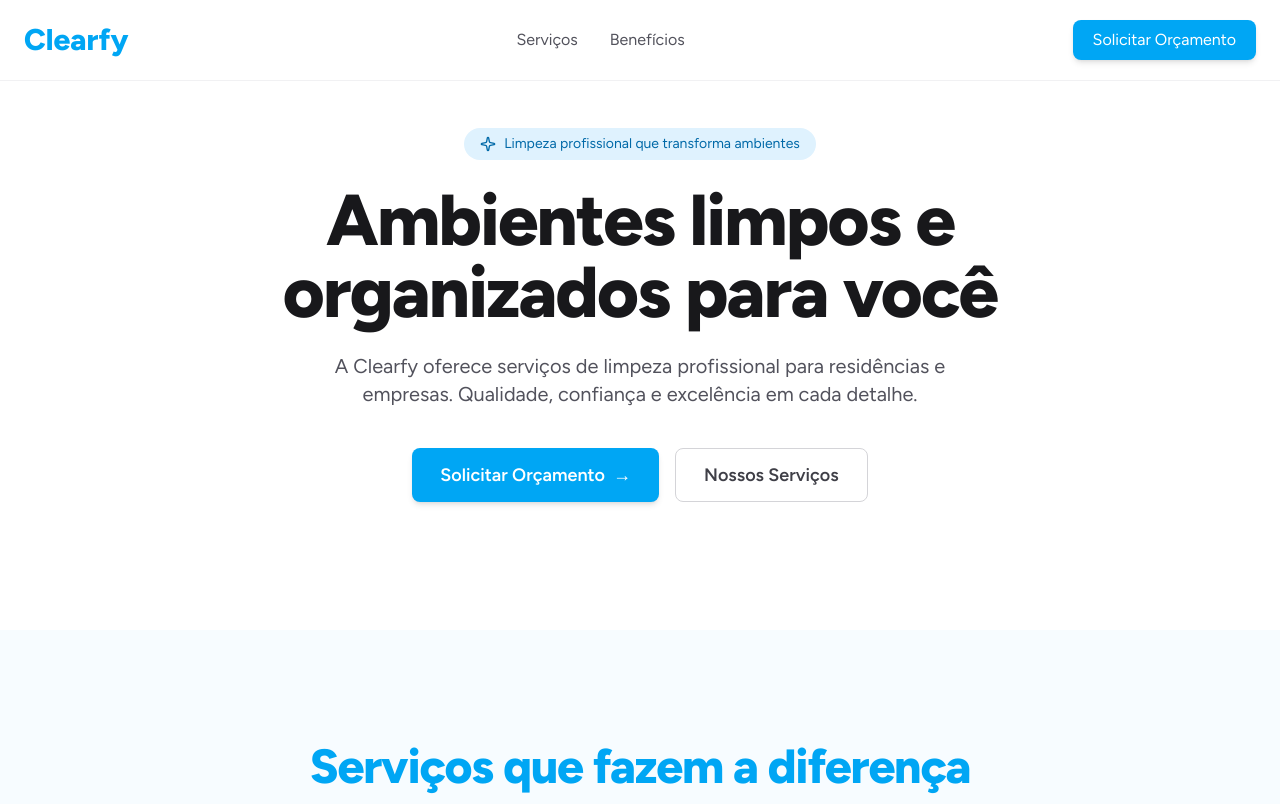
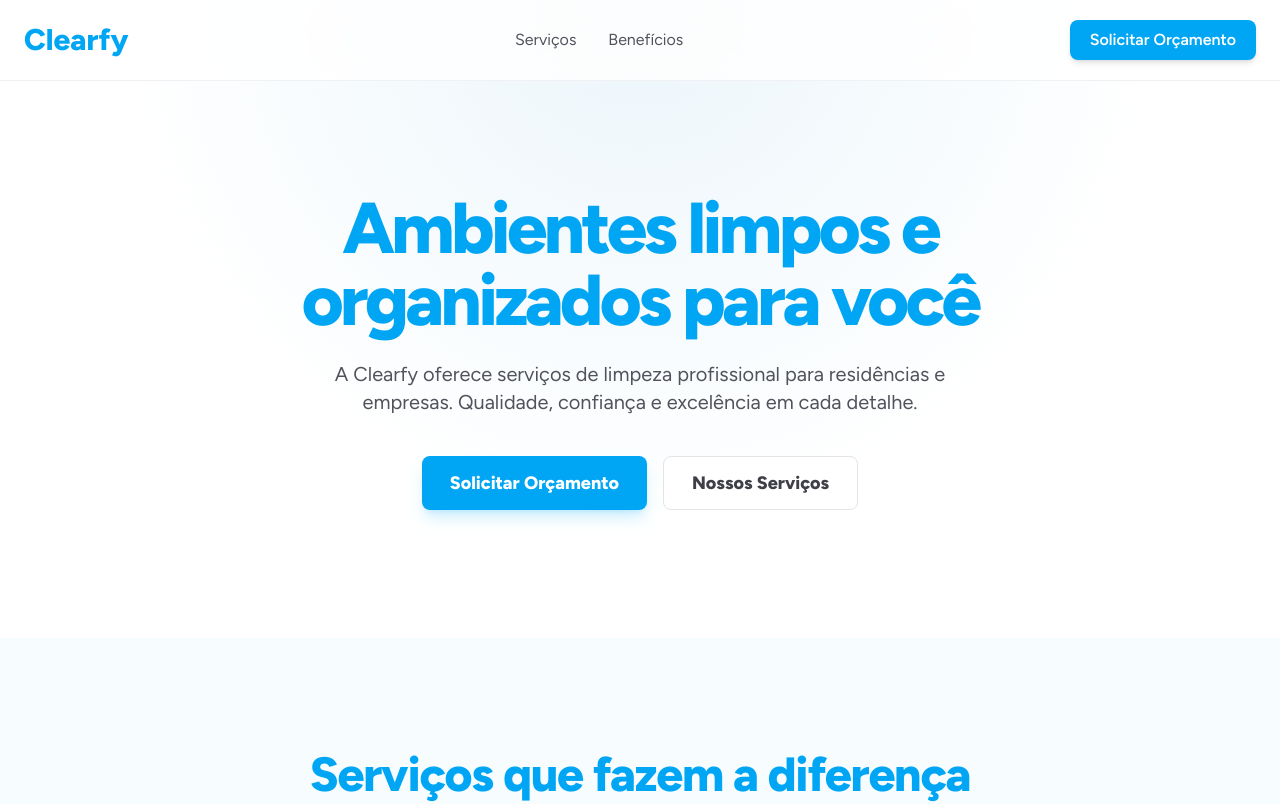
Before and after one commit to DaviFelipe00/clearfy, a Next.js app: page / in a window 1280 px wide. Shown: the top 804 px of the page. Built offline with nearby package versions, Linux system fonts and the light colour scheme.

Commit message:
mudando a cor do texto principal

```diff
--- a/src/app/globals.css
+++ b/src/app/globals.css
@@ -12,10 +12,6 @@
   --font-mono: var(--font-geist-mono);
 }
 
-/* MELHORIA:
-  - Adiciona rolagem suave para navegação em âncoras (#).
-  - Adiciona transições suaves para todos os elementos (hover, etc).
-*/
 @layer base {
   html {
     @apply scroll-smooth;
--- a/src/components/CallToAction.tsx
+++ b/src/components/CallToAction.tsx
@@ -1,36 +1,35 @@
 // Em: src/components/CallToAction.tsx
-
+"use client"; // Adicionado para consistência com animações futuras, se desejar
 import Link from 'next/link';
+import { ArrowRight } from 'lucide-react'; // Importei a seta
 
 export function CallToAction() {
   return (
     <section id="solicitar" className="w-full py-20 md:py-28 bg-sky-500">
       <div className="max-w-7xl mx-auto px-6 flex flex-col items-center text-center">
 
-        {/* Título */}
         <h2 className="text-4xl md:text-6xl font-bold tracking-tight text-white max-w-3xl">
           Pronto para ter um ambiente impecável?
         </h2>
 
-        {/* Subtítulo */}
         <p className="mt-6 text-lg md:text-xl text-sky-50 max-w-2xl">
           Junte-se a centenas de clientes satisfeitos que já transformaram seus ambientes com a Clearfy. Solicite seu orçamento hoje mesmo.
         </p>
 
-        {/* Botões */}
         <div className="mt-10 flex flex-col sm:flex-row gap-4">
           <Link
             href="#solicitar-form"
-            className="flex items-center justify-center gap-2 bg-white text-sky-600 px-7 py-3 rounded-lg font-semibold text-lg hover:bg-zinc-100 transition-colors shadow-md"
+            // MELHORIA: Trocado de 'font-semibold' para 'font-extrabold'
+            className="flex items-center justify-center gap-2 bg-white text-sky-600 px-7 py-3 rounded-lg font-extrabold text-lg hover:bg-zinc-100 shadow-md"
           >
             Solicitar Orçamento
-            <span aria-hidden="true">&rarr;</span>
           </Link>
           <Link
-            href="https://wa.me/SEUNUMERO" // Coloque seu link do WhatsApp aqui
+            href="https://wa.me/SEUNUMERO"
             target="_blank"
             rel="noopener noreferrer"
-            className="flex items-center justify-center bg-sky-500 text-white px-7 py-3 rounded-lg font-semibold text-lg border-2 border-white hover:bg-sky-400 transition-colors"
+            // MELHORIA: Trocado de 'font-semibold' para 'font-extrabold'
+            className="flex items-center justify-center bg-sky-500 text-white px-7 py-3 rounded-lg font-extrabold text-lg border-2 border-white hover:bg-sky-400"
           >
             Falar no WhatsApp
           </Link>
--- a/src/components/Header.tsx
+++ b/src/components/Header.tsx
@@ -1,4 +1,3 @@
-// Em: src/components/Header.tsx
 import Link from 'next/link';
 
 export function Header() {
@@ -23,7 +22,8 @@ export function Header() {
         {/* Botão de Orçamento */}
         <a
           href="#solicitar"
-          className="bg-sky-500 text-white px-5 py-2 rounded-lg font-medium hover:bg-sky-600 shadow-md"
+          // MELHORIA: Trocado de 'font-medium' para 'font-semibold'
+          className="bg-sky-500 text-white px-5 py-2 rounded-lg font-semibold hover:bg-sky-600 shadow-md"
         >
           Solicitar Orçamento
         </a>
--- a/src/components/hero.tsx
+++ b/src/components/hero.tsx
@@ -1,44 +1,79 @@
-import { Sparkle } from 'lucide-react';
+"use client";
+
+import { Sparkle} from 'lucide-react';
 import Link from 'next/link';
+import { motion } from 'framer-motion';
+
+const staggerContainer = {
+  hidden: { opacity: 0 },
+  show: {
+    opacity: 1,
+    transition: {
+      staggerChildren: 0.15,
+      delayChildren: 0.1,
+    },
+  },
+};
+
+const itemFadeInUp = {
+  hidden: { opacity: 0, y: 20 },
+  show: {
+    opacity: 1,
+    y: 0,
+    transition: {
+      duration: 0.5,
+      ease: "easeOut"
+    }
+  },
+};
 
 export function Hero() {
   return (
-    <section className="w-full pt-24 py-24 md:py-32 bg-white">
-      <div className="max-w-7xl mx-auto px-6 flex flex-col items-center text-center">
-        {/* Badge */}
-        <div className="inline-flex items-center gap-2 bg-sky-100 text-sky-700 px-4 py-1.5 rounded-full text-sm font-medium mb-6">
-          <Sparkle className="w-4 h-4" />
-          Limpeza profissional que transforma ambientes
-        </div>
+    <section className="relative w-full pt-40 pb-24 md:pt-48 md:pb-32 bg-white overflow-hidden">
+      <div
+        className="absolute inset-x-0 top-0 h-[600px] w-full max-w-7xl mx-auto"
+        style={{
+          background: 'radial-gradient(circle at top, rgba(2, 132, 199, 0.08), transparent 60%)'
+        }}
+        aria-hidden="true"
+      />
 
-        {/* Título Principal */}
-        <h1 className="text-5xl md:text-7xl font-bold tracking-tight text-zinc-900 max-w-4xl">
+      <motion.div
+        className="relative max-w-7xl mx-auto px-6 flex flex-col items-center text-center z-10"
+        variants={staggerContainer}
+        initial="hidden"
+        animate="show"
+      >
+        <motion.h1
+          className="text-5xl md:text-7xl font-extrabold tracking-tighter text-sky-500 max-w-4xl"
+        >
           Ambientes limpos e organizados para você
-        </h1>
+        </motion.h1>
 
-        {/* Subtítulo */}
-        <p className="mt-6 text-lg md:text-xl text-zinc-600 max-w-2xl">
+        <motion.p
+          className="mt-6 text-lg md:text-xl text-zinc-600 max-w-2xl"
+        >
           A Clearfy oferece serviços de limpeza profissional para residências e
           empresas. Qualidade, confiança e excelência em cada detalhe.
-        </p>
+        </motion.p>
 
-        {/* Botões */}
-        <div className="mt-10 flex flex-col sm:flex-row gap-4">
+        <motion.div
+          className="mt-10 flex flex-col sm:flex-row gap-4"
+        >
           <Link
             href="#solicitar"
-            className="flex items-center justify-center gap-2 bg-sky-500 text-white px-7 py-3 rounded-lg font-semibold text-lg hover:bg-blue-600 transition-colors shadow-md"
+            className="flex items-center justify-center gap-2 bg-sky-500 text-white px-7 py-3 rounded-lg font-extrabold text-lg hover:bg-sky-600 shadow-lg shadow-sky-500/20 hover:shadow-xl hover:shadow-sky-500/30"
           >
             Solicitar Orçamento
-            <span aria-hidden="true">&rarr;</span>
           </Link>
           <Link
             href="#servicos"
-            className="flex items-center justify-center bg-white text-zinc-700 px-7 py-3 rounded-lg font-semibold text-lg border border-zinc-300 hover:bg-zinc-100 transition-colors"
+            className="flex items-center justify-center bg-white text-zinc-700 px-7 py-3 rounded-lg font-extrabold text-lg border border-zinc-200 hover:bg-zinc-50 hover:border-zinc-300"
           >
             Nossos Serviços
           </Link>
-        </div>
-      </div>
+        </motion.div>
+      </motion.div>
     </section>
   );
 }
```
